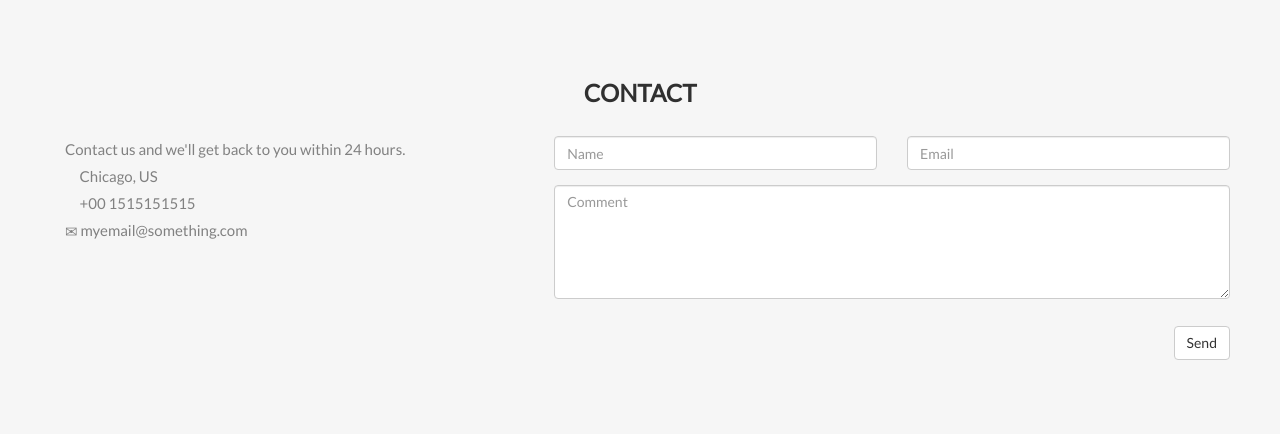
After one commit to PenkoZhivanov/trainers, a PHP site: template pages/contacts.php in a window 1280 px wide. The commit adds this page. Shown: the top 434 px of the page. Run offline with PHP 8.4, Linux system fonts and the light colour scheme; the template is opened without the code that fills it, so the values that code supplies are empty; a stand-in replaces the project's code that opens the database connection; some web fonts are replaced.

Commit message:
Some changes

```diff
--- /dev/null
+++ b/pages/contacts.php
@@ -0,0 +1,28 @@
+  <!-- Container (Contact Section) -->
+  <div id="contact" class="container-fluid bg-grey">
+            <h2 class="text-center">CONTACT</h2>
+            <div class="row">
+                <div class="col-sm-5">
+                    <p>Contact us and we'll get back to you within 24 hours.</p>
+                    <p><span class="glyphicon glyphicon-map-marker"></span> Chicago, US</p>
+                    <p><span class="glyphicon glyphicon-phone"></span> +00 1515151515</p>
+                    <p><span class="glyphicon glyphicon-envelope"></span> myemail@something.com</p>
+                </div>
+                <div class="col-sm-7 slideanim">
+                    <div class="row">
+                        <div class="col-sm-6 form-group">
+                            <input class="form-control" id="name" name="name" placeholder="Name" type="text" required>
+                        </div>
+                        <div class="col-sm-6 form-group">
+                            <input class="form-control" id="email" name="email" placeholder="Email" type="email" required>
+                        </div>
+                    </div>
+                    <textarea class="form-control" id="comments" name="comments" placeholder="Comment" rows="5"></textarea><br>
+                    <div class="row">
+                        <div class="col-sm-12 form-group">
+                            <button class="btn btn-default pull-right" type="submit">Send</button>
+                        </div>
+                    </div>
+                </div>
+            </div>
+        </div>
--- a/pages/js/script.js
+++ b/pages/js/script.js
@@ -1,7 +1,7 @@
+$(document).ready(function () {
 
-$(document).ready(function () {
     // Add smooth scrolling to all links in navbar + footer link
-    $(".navbar a, footer a[href='#myPage']").on('click', function (event) {
+    $(".navbar , footer a[href='#myPage']").on('click', function (event) {
 
         // Prevent default anchor click behavior
         event.preventDefault();
@@ -32,7 +32,12 @@ $(document).ready(function () {
         });
     });
 
+$("a").on('click', function(){
+    var id = $(this).attr('data-id');
 
+    $("html, body").animate({scrollTop: $("#"+id).offset().top
+    }, 850);
+});
 
     $("#statia_1").on("click", function () {
         hideand(1);
@@ -59,9 +64,6 @@ $("li.off").on('click', function () {
 });
 
 
-
-
-
 function hideand(id) {
     $("#contact").hide("slow");
     $("#pricing").hide("slow");
@@ -69,7 +71,7 @@ function hideand(id) {
     $("#portfolio").hide("slide");
     $("#stat_" + id).show("slow");
 
-    var p = $("#stat_"+id+" > p");
+    var p = $("#stat_" + id + " > p");
     var nbsp = "&nbsp;&nbsp;&nbsp;&nbsp;";
     for (var i = 0; i < p.length; i++) {
         p[i].innerHTML = nbsp + p[i].innerText;
@@ -91,5 +93,7 @@ function hideand(id) {
 
 function scrollToAnchor() {
     var aTag = $(".w3-image");
-    $('html,body').animate({scrollTop: aTag.offset().top}, 'slow');
+    $('html,body').animate({
+        scrollTop: aTag.offset().top
+    }, 'slow');
 }
```
Also changed, not shown: navigation.php (+4 -12 lines). Lines whose indentation alone changed are shown as unchanged.
